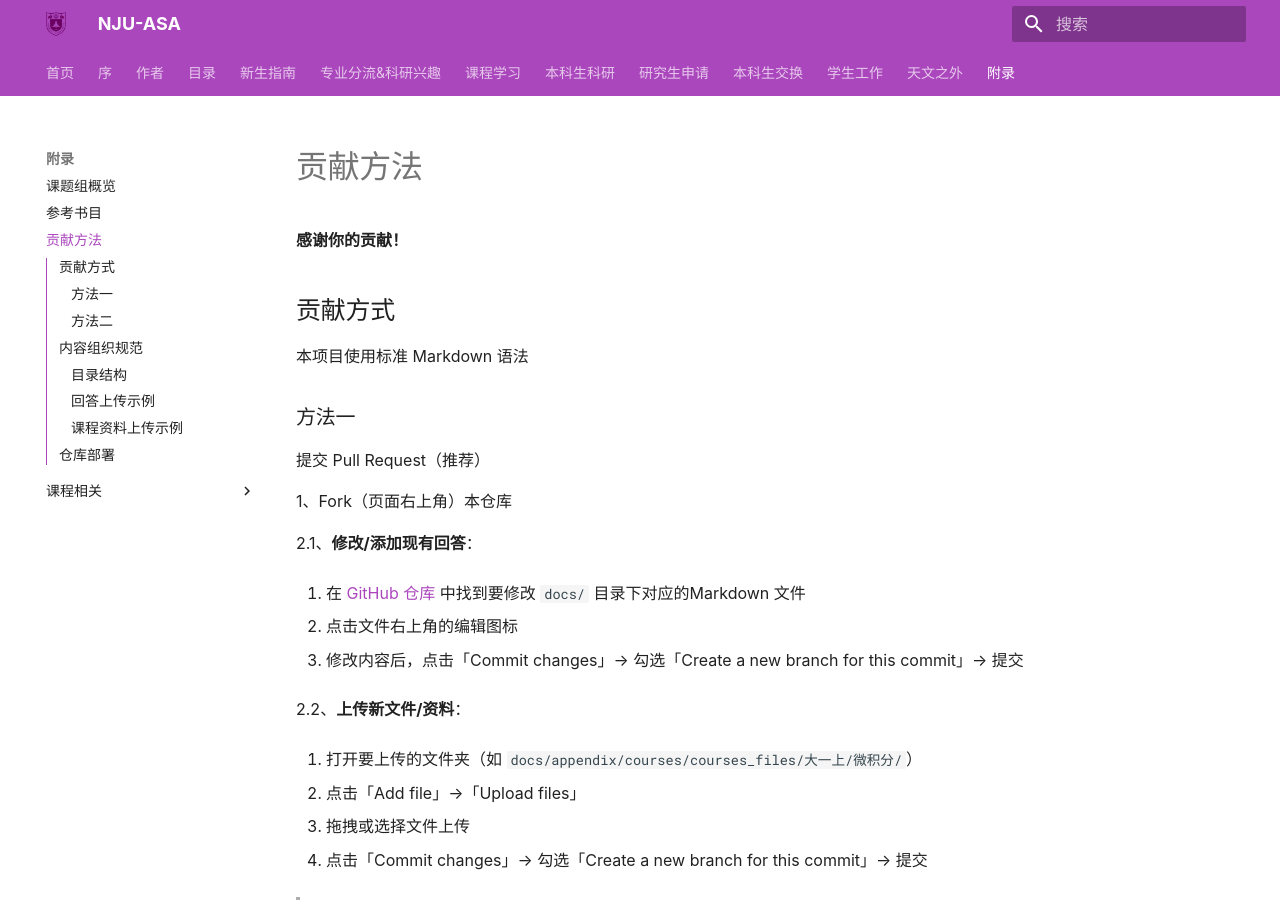
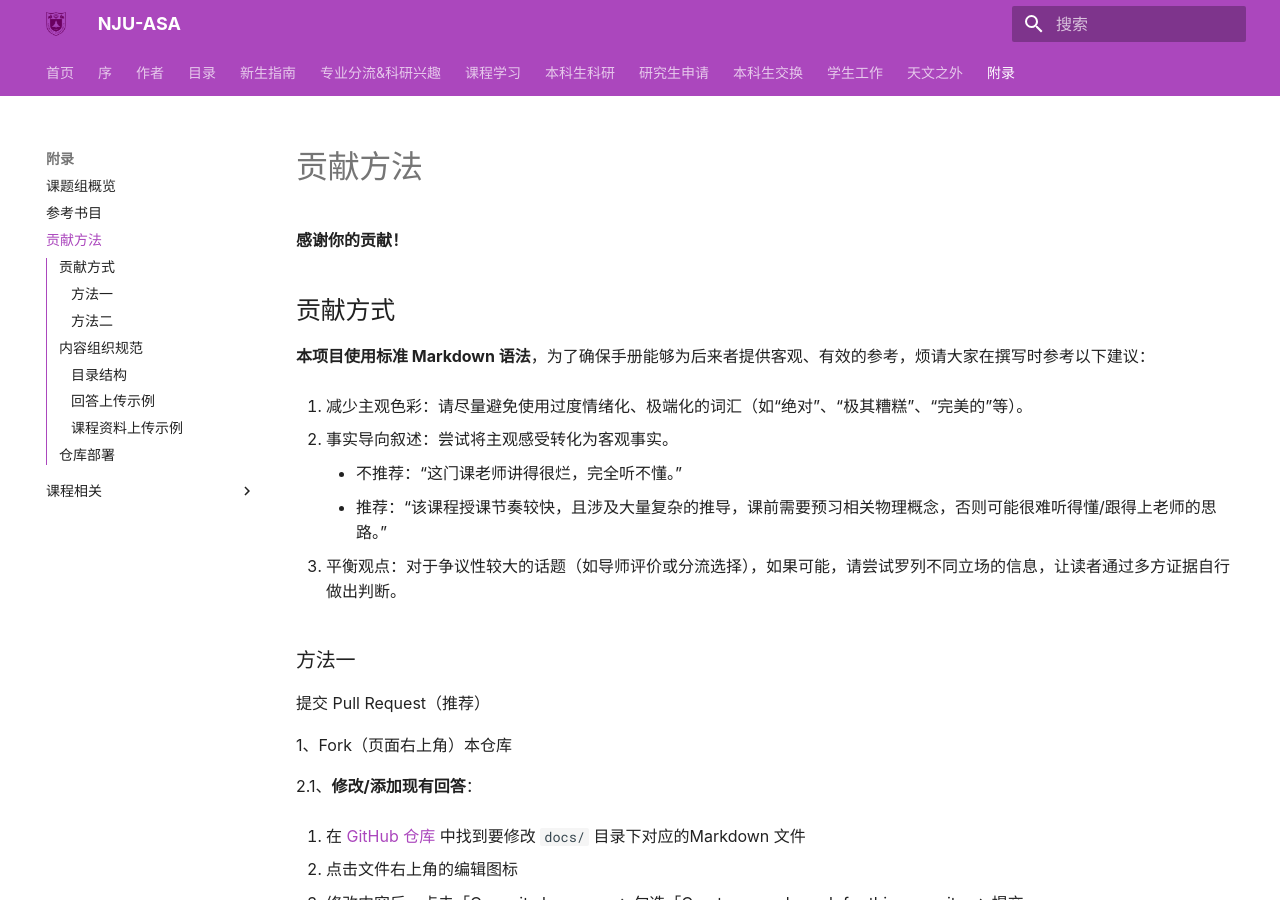
Before and after one commit to nju-astronomy/NJU-ASA, an MkDocs documentation site: the page built from docs/appendix/contribution.md, in a window 1280 px wide and 900 px high. Built offline with MkDocs 1.6.1 and Material for MkDocs 9.7.7, drawn with Linux system fonts in a browser that asks for light colours; some web fonts are replaced.

Commit message:
update in contributino.md

```diff
--- a/docs/appendix/contribution.md
+++ b/docs/appendix/contribution.md
@@ -4,7 +4,15 @@
 
 ## 贡献方式
 
-本项目使用标准 Markdown 语法
+**本项目使用标准 Markdown 语法**，为了确保手册能够为后来者提供客观、有效的参考，烦请大家在撰写时参考以下建议：
+
+1. 减少主观色彩：请尽量避免使用过度情绪化、极端化的词汇（如“绝对”、“极其糟糕”、“完美的”等）。
+
+2. 事实导向叙述：尝试将主观感受转化为客观事实。
+    - 不推荐：“这门课老师讲得很烂，完全听不懂。”
+    - 推荐：“该课程授课节奏较快，且涉及大量复杂的推导，课前需要预习相关物理概念，否则可能很难听得懂/跟得上老师的思路。”
+
+3. 平衡观点：对于争议性较大的话题（如导师评价或分流选择），如果可能，请尝试罗列不同立场的信息，让读者通过多方证据自行做出判断。
 
 ### 方法一
 
```
